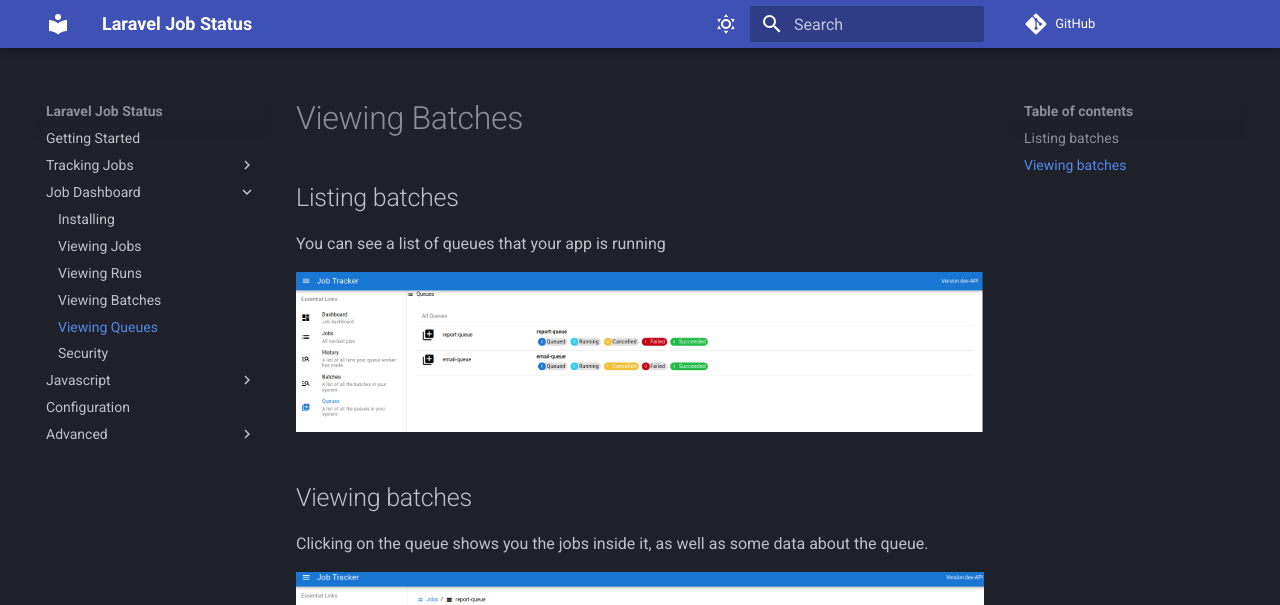
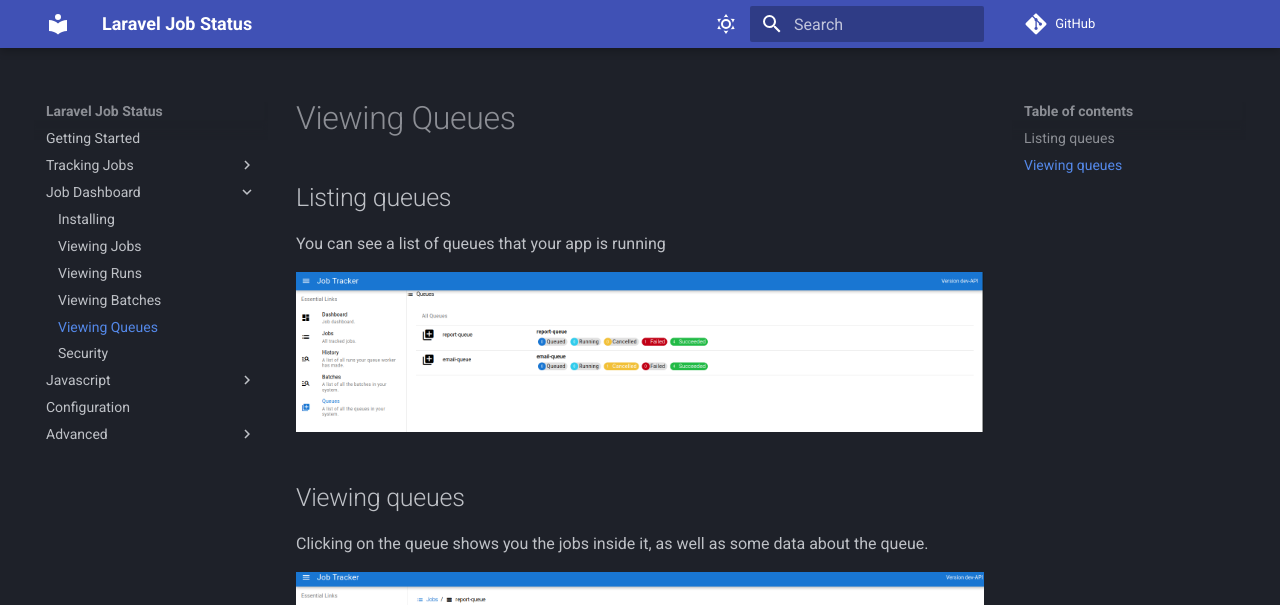
Before and after one commit to tobytwigger/laravel-job-status, an MkDocs documentation site: the page built from docs/docs/dashboard/queues.md, in a window 1280 px wide. Shown: the top 605 px of the page. Built offline with MkDocs 1.6.1 and Material for MkDocs 9.7.7, drawn with Linux system fonts in a browser that asks for light colours; comment, search, counter and statistics services are not loaded.

Commit message:
Update queues.md

```diff
--- a/docs/docs/dashboard/queues.md
+++ b/docs/docs/dashboard/queues.md
@@ -1,13 +1,13 @@
-# Viewing Batches
+# Viewing Queues
 
-## Listing batches
+## Listing queues
 
 You can see a list of queues that your app is running
 
 ![img.png](../assets/images/dashboard/queues.png)
 
 
-## Viewing batches
+## Viewing queues
 
 Clicking on the queue shows you the jobs inside it, as well as some data about the queue.
 
```
